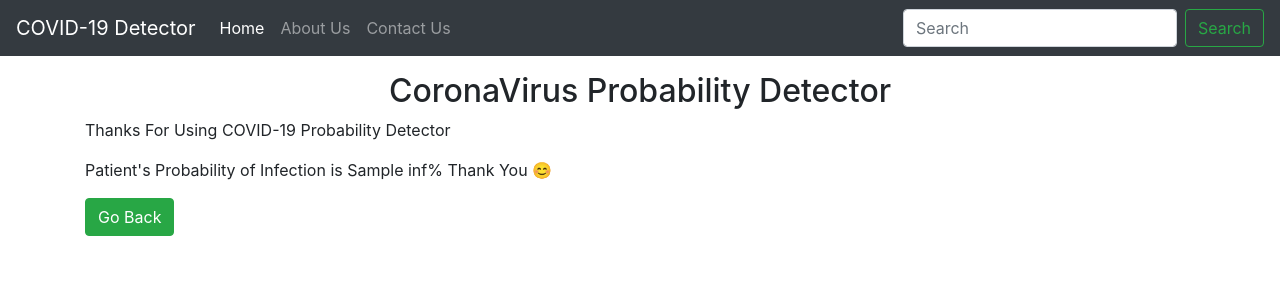
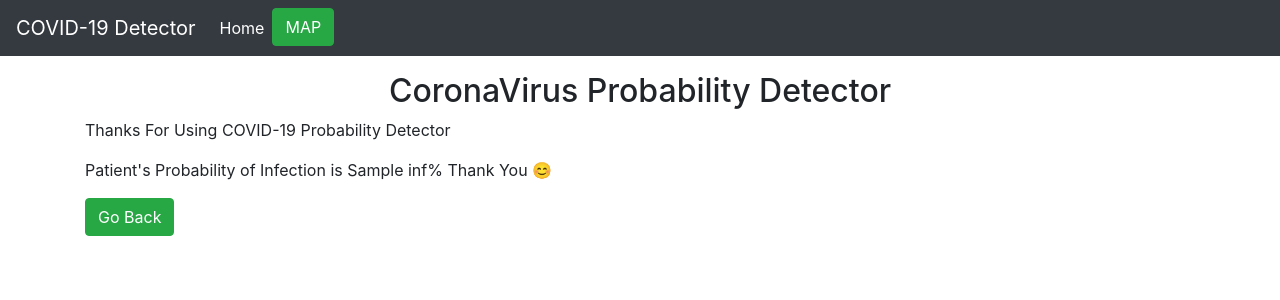
Before and after one commit to ayushman17/COVID-19-Detector, a Flask app: template templates/show.html in a window 1280 px wide. Shown: the top 300 px of the page. Run offline with Flask 2, Linux system fonts and the light colour scheme; the template is opened without the code that fills it: most values are stand-ins (such as "Sample title", 1, 10 or a date in 2020); parts of the project's set-up code (start-up, migrations or seed data) failed here and were passed over; some libraries are stand-ins or nearby versions.

Commit message:
Adding new files

```diff
--- a/templates/show.html
+++ b/templates/show.html
@@ -23,16 +23,9 @@
             <li class="nav-item active">
               <a class="nav-link" href="#">Home <span class="sr-only">(current)</span></a>
             </li>
-            <li class="nav-item">
-              <a class="nav-link" href="#">About Us</a>
-            </li>
-            <li class="nav-item">
-              <a class="nav-link" href="#" tabindex="-1" aria-disabled="true">Contact Us</a>
-            </li>
-          </ul>
-          <form class="form-inline my-2 my-lg-0">
-            <input class="form-control mr-sm-2" type="search" placeholder="Search" aria-label="Search">
-            <button class="btn btn-outline-success my-2 my-sm-0" type="submit">Search</button>
+            <a target="_blank" href="http://coronavirus.app">
+              <button class="btn btn-success my-2 my-sm-0" type="submit">MAP</button>
+          </a>
           </form>
         </div>
       </nav>
```
Also changed, not shown: images/1.jpg (added), images/2.jpg (added), images/3.jpg (added), images/mygov.jpg (added).
